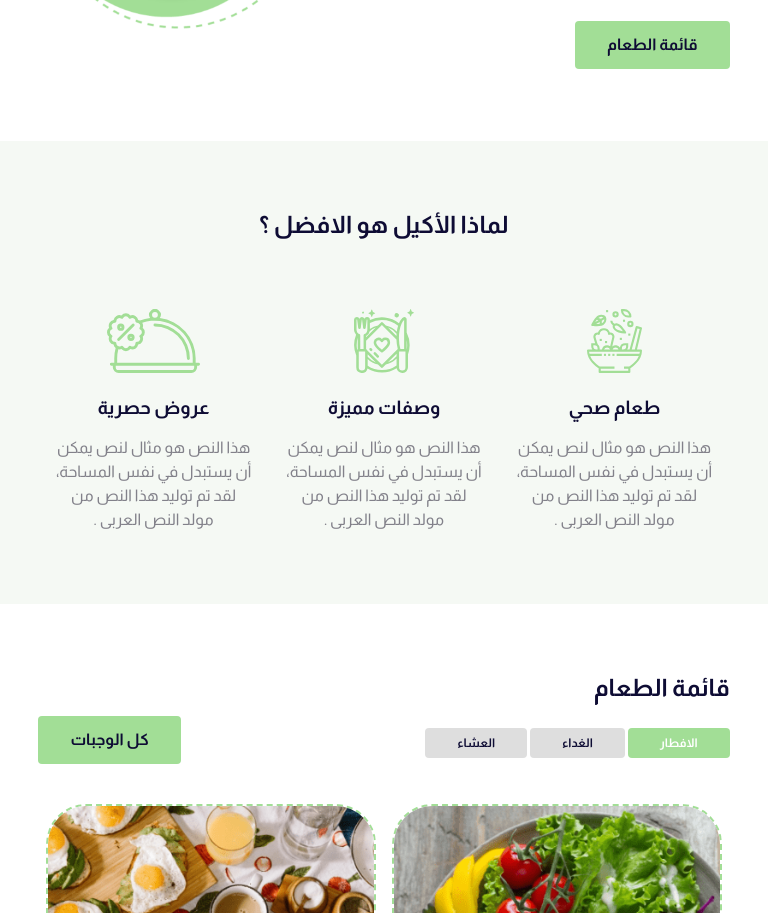
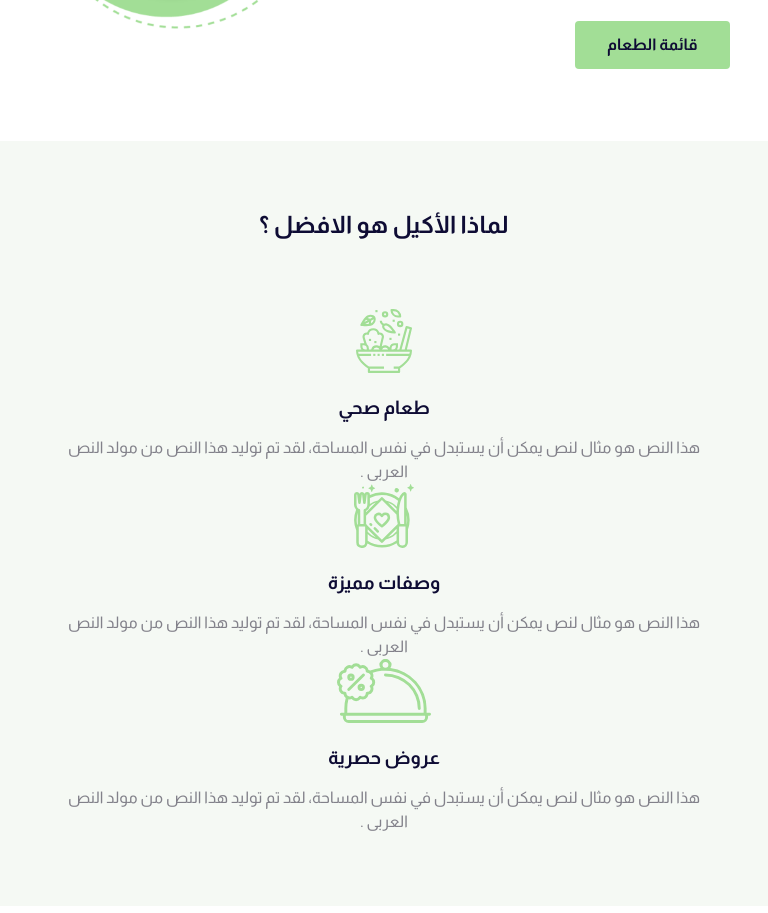
Before and after one commit to RaoufSEZAR/Alakeel-Restaurant, a plain HTML site: page index.html in a window 768 px wide. Shown: the part 387-1300 px from the top of the page. Drawn offline with Linux system fonts and the light colour scheme.

Commit message:
Update responsive.css

```diff
--- a/assets/styles/responsive.css
+++ b/assets/styles/responsive.css
@@ -5,6 +5,9 @@
 	}
 	.col-1-4 {
 		flex-basis: 50%;
+	}
+	.col-1-3 {
+		flex-basis: 100%;
 	}
 	.product-info {
 		width: 100%;
```
